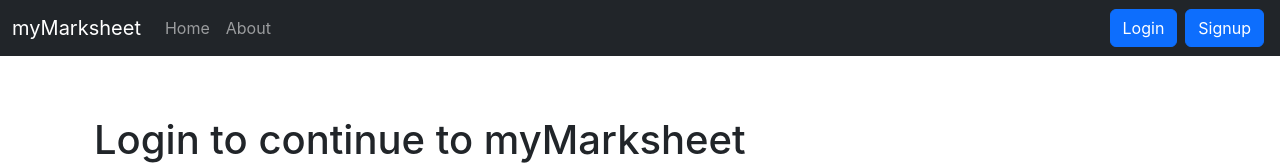
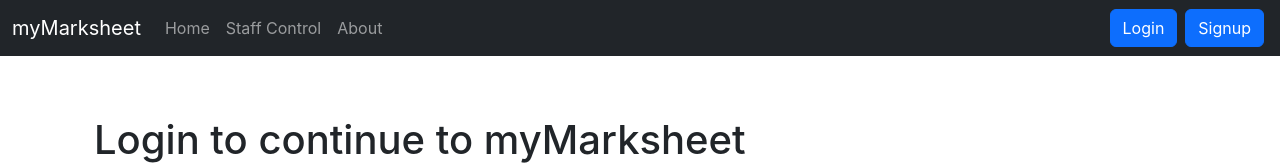
Before and after one commit to shabzw/marksheet-app-frontend, a React (Create React App) app: page /login in a window 1280 px wide. Shown: the top 165 px of the page. Built offline with nearby package versions, Linux system fonts and the light colour scheme; no server answers.

Commit message:
navbar modify

```diff
--- a/src/components/Navbar.js
+++ b/src/components/Navbar.js
@@ -49,6 +49,17 @@ const Navbar = () => {
               <li className="nav-item">
                 <Link
                   className={`nav-link ${
+                    location.pathname === "/staff" ? "active" : ""
+                  }`}
+                  aria-current="page"
+                  to="/staff"
+                >
+                  Staff Control
+                </Link>
+              </li>
+              <li className="nav-item">
+                <Link
+                  className={`nav-link ${
                     location.pathname === "/about" ? "active" : ""
                   }`}
                   to="/about"
```
